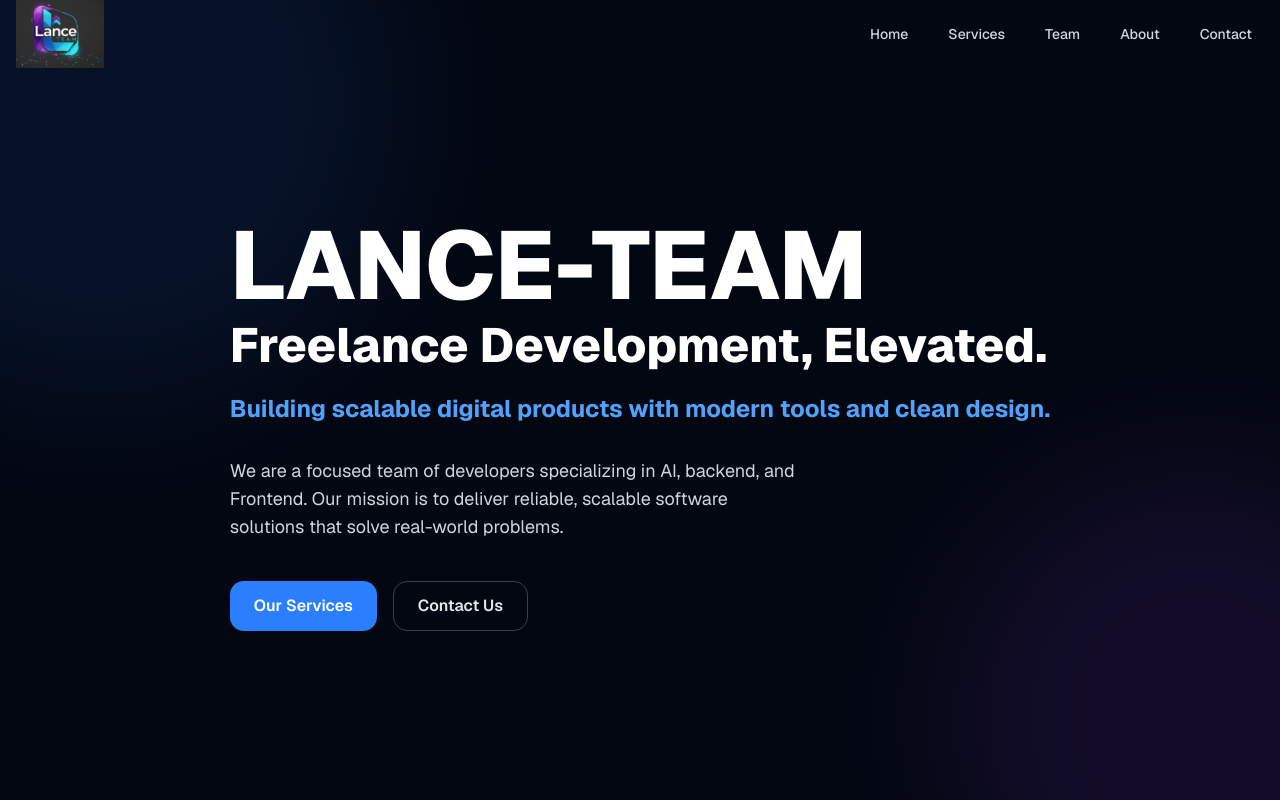
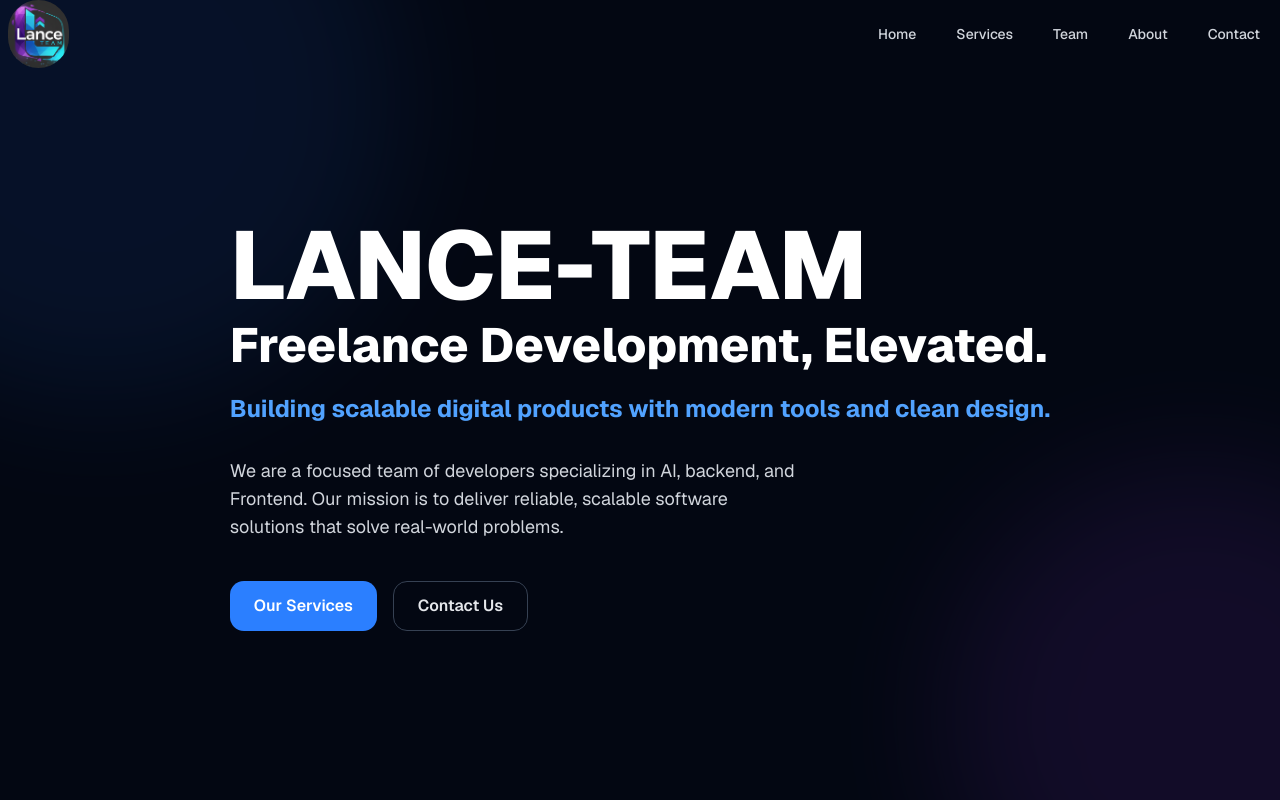
Before and after one commit to EvanSunde/lance-team, a Next.js app: page / in a window 1280 px wide. Shown: the top 800 px of the page. Built offline with nearby package versions, Linux system fonts and the light colour scheme.

Commit message:
Update Logo

```diff
--- a/components/header/hero-header.tsx
+++ b/components/header/hero-header.tsx
@@ -32,7 +32,7 @@ export const HeroHeader: FC = () => {
             : "bg-transparent"
         )}
       >
-        <div className="px-4 py-4 flex justify-between items-center">
+        <div className="px-2 py-4 flex justify-between items-center">
 
           {/* LOGO */}
           <a href="/" className="flex items-center h-8 gap-2">
--- a/components/header/logo.tsx
+++ b/components/header/logo.tsx
@@ -13,7 +13,7 @@ export const Logo: FC<LogoProps> = ({ className }) => {
       src="/logo1.png"
       alt="Lance Team Logo"
       className={cn(
-        "h-17 w-auto bg-transparent object-contain",
+        "h-17 w-auto bg-transparent object-contain rounded-full",
         className
       )}
       draggable={false}
```
Also changed, not shown: public/logo1.png.
